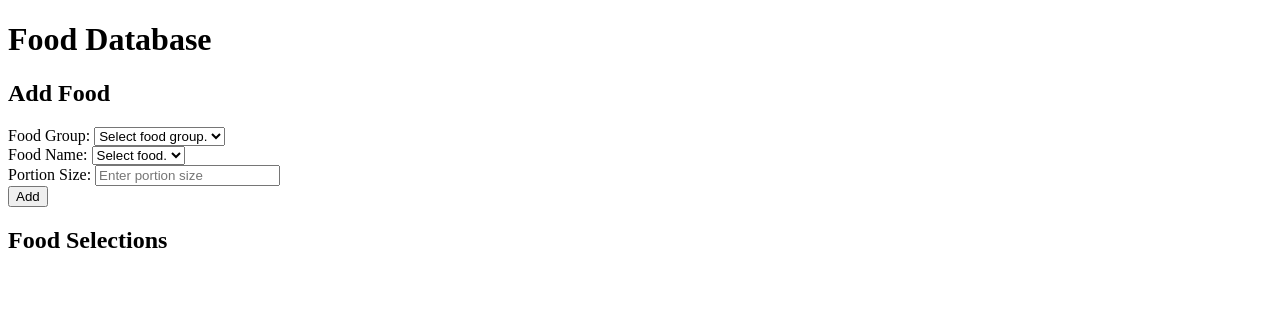
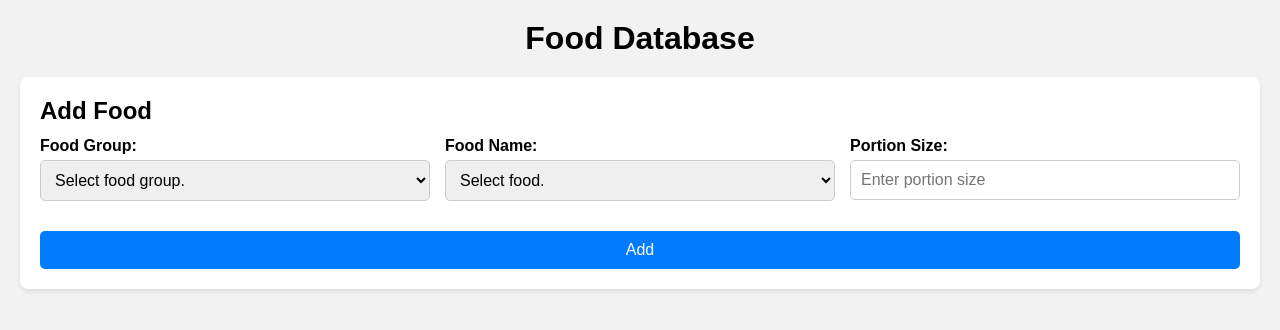
Before and after one commit to uuukiiiyooo/nutrition-values-app, a plain HTML site: page index.html in a window 1280 px wide. Drawn offline with Linux system fonts and the light colour scheme; the site is published under a folder, as on GitHub Pages, so addresses that start at the root find nothing.

Commit message:
Updated css and js links

```diff
--- a/index.html
+++ b/index.html
@@ -4,7 +4,7 @@
     <meta charset="UTF-8">
     <meta name="viewport" content="width=device-width, initial-scale=1.0">
     <title>R24 - GGTzu</title>
-    <link rel="stylesheet" href="/src/styles.css"> <!-- We'll add the CSS later -->
+    <link rel="stylesheet" href="src/styles.css"> <!-- We'll add the CSS later -->
 </head>
 <body>
     <header>
@@ -52,7 +52,7 @@
             </div>
         </section>
     </main>
-    <script src="/src/foodDatabase.js" type="module"></script>
-    <script src="/src/functions.js" type="module"></script>
+    <script src="src/foodDatabase.js" type="module"></script>
+    <script src="src/functions.js" type="module"></script>
 </body>
 </html>
```
